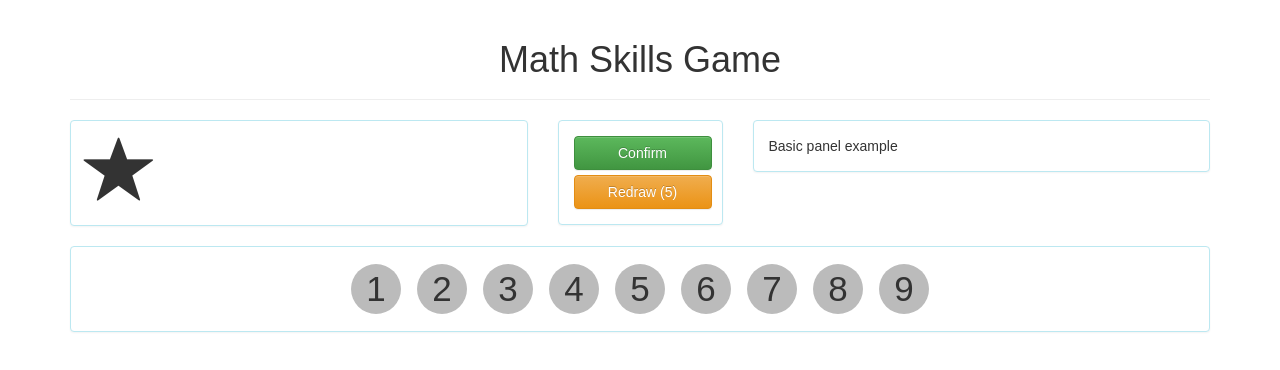
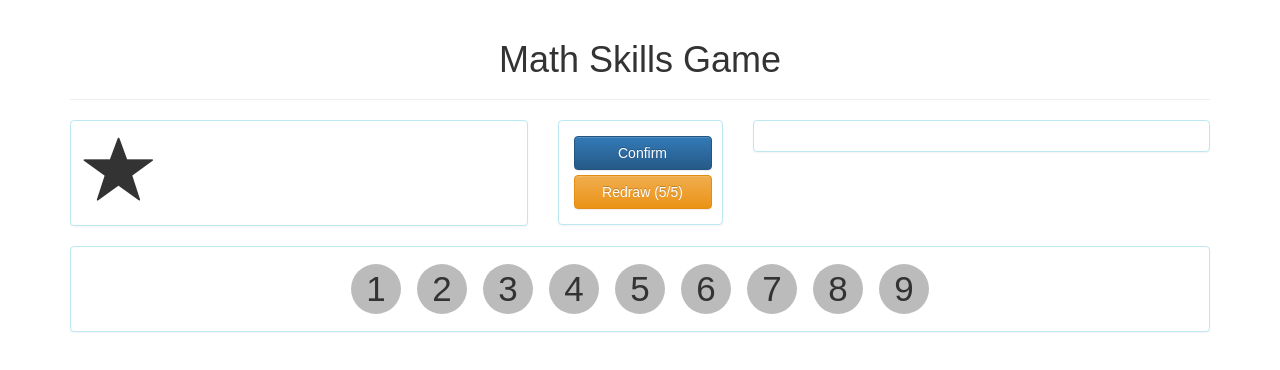
Before and after one commit to psibomana/math-skills-game, a React (Create React App) app: page / in a window 1280 px wide. Shown: the top 370 px of the page. Built offline with nearby package versions, Linux system fonts and the light colour scheme.

Commit message:
Number selection

```diff
--- a/src/App.js
+++ b/src/App.js
@@ -2,9 +2,9 @@ import React, { Component } from 'react';
 import {Grid, Row, Col, PageHeader} from 'react-bootstrap';
 import _ from 'lodash';
 import StarPanel from './components/StarPanel';
-import CustomPanel from './components/CustomPanel';
 import NumbersPanel from './components/NumbersPanel';
 import OperationPanel from './components/OperationPanel';
+import SelectedNumbersPanel from './components/SelectedNumbersPanel';
 import './App.css';
 
 
@@ -18,19 +18,17 @@ class App extends Component {
     super();
 
     this.handleRefresh = this.handleRefresh.bind(this);
+    this.handleOnNumberSelected = this.handleOnNumberSelected.bind(this);
+    this.handleOnNumberUnSelected = this.handleOnNumberUnSelected.bind(this);
 
     this.state = {
       "title": "Math Skills Game",
       "starNumbers": _.random(1, 9),
       "numberOptions": 9, // From 1 to 9
       "selectedNumbers" : [],
+      "maxRefresh": 5,
       "remainingRefresh": 5
     }
-  }
-
-  handleOnNumberSelect(selectedNumber) {
-    console.log(selectedNumber);
-    console.log(this.state.selectedNumbers);
   }
 
   handleRefresh() {
@@ -41,6 +39,21 @@ class App extends Component {
       });
     }
   }
+
+  handleOnNumberSelected(number) {
+    this.setState({
+      "selectedNumbers": this.state.selectedNumbers.concat(number)
+    });
+  }
+
+  handleOnNumberUnSelected(unselected) {
+    this.setState({
+      "selectedNumbers": this.state.selectedNumbers.filter(number => number !== unselected)
+    });
+  }
+
+
+
   render() {
     return (
       <Grid>
@@ -52,17 +65,22 @@ class App extends Component {
           <Col md={2}>
             <OperationPanel
               handleRefresh={this.handleRefresh}
+              maxRefresh={this.state.maxRefresh}
               remainingRefresh={this.state.remainingRefresh}
               />
           </Col>
           <Col md={5}>
-            <CustomPanel />
+            <SelectedNumbersPanel
+              selectedNumbers={this.state.selectedNumbers}
+              handleOnNumberUnSelected={this.handleOnNumberUnSelected} />
           </Col>
         </Row>
 
         <Row className="show-grid">
           <Col md={12}>
-            <NumbersPanel />
+            <NumbersPanel
+              handleOnNumberSelected={this.handleOnNumberSelected}
+              selectedNumbers={this.state.selectedNumbers}/>
           </Col>
         </Row>
       </Grid>
--- a/src/components/CustomPanel.js
+++ /dev/null
@@ -1,15 +0,0 @@
-import React, { Component } from 'react';
-import {Panel} from 'react-bootstrap';
-import '../App.css';
-
-class CustomPanel extends Component {
-  render() {
-    return (
-        <Panel bsStyle="info">
-            <Panel.Body>Basic panel example</Panel.Body>
-        </Panel>
-    );
-  }
-}
-
-export default CustomPanel;
--- a/src/components/NumbersPanel.js
+++ b/src/components/NumbersPanel.js
@@ -6,7 +6,16 @@ class NumbersPanel extends Component {
   render() {
     let numbers = [];
     for (let i = 1; i <= 9; i++) {
-        numbers.push(<span key={i} className="number" >{i}</span>);
+        if(!this.props.selectedNumbers.includes(i)) {
+            numbers.push(
+                <span
+                    key={i}
+                    className="number"
+                    onClick={this.props.handleOnNumberSelected.bind(null, i)}>
+                    {i}
+                </span>
+            );
+        }
     }
     return (
         <Panel id="numbers-panel" bsStyle="info" className="text-center">
--- a/src/components/OperationPanel.js
+++ b/src/components/OperationPanel.js
@@ -8,8 +8,14 @@ class OperationPanel extends Component {
         <Panel bsStyle="info">
           <Panel.Body>
             <ButtonToolbar>
-              <Button bsStyle="success" block>Confirm</Button>
-              <Button bsStyle="warning" onClick={this.props.handleRefresh}  block>Redraw ({this.props.remainingRefresh})</Button>
+              <Button bsStyle="primary" block>Confirm</Button>
+              <Button
+                bsStyle="warning"
+                onClick={this.props.handleRefresh}
+                disabled={this.props.remainingRefresh === 0}
+                block>
+                Redraw ({this.props.remainingRefresh}/{this.props.maxRefresh})
+              </Button>
             </ButtonToolbar>
           </Panel.Body>
         </Panel>
--- /dev/null
+++ b/src/components/SelectedNumbersPanel.js
@@ -0,0 +1,28 @@
+import React, { Component } from 'react';
+import {Panel} from 'react-bootstrap';
+import _ from 'lodash';
+import '../App.css';
+
+class SelectedNumbersPanel extends Component {
+  render() {
+    let selectedNumbers = _.sortBy(this.props.selectedNumbers);
+    return (
+        <Panel id="numbers-panel" bsStyle="info" className="text-center">
+            <Panel.Body>
+                {selectedNumbers.map((selected) => {
+                    return (
+                        <span
+                            key={selected}
+                            className="number"
+                            onClick={this.props.handleOnNumberUnSelected.bind(null, selected)}
+                        >
+                        {selected}
+                        </span>)
+                })}
+            </Panel.Body>
+        </Panel>
+    );
+  }
+}
+
+export default SelectedNumbersPanel;
```
